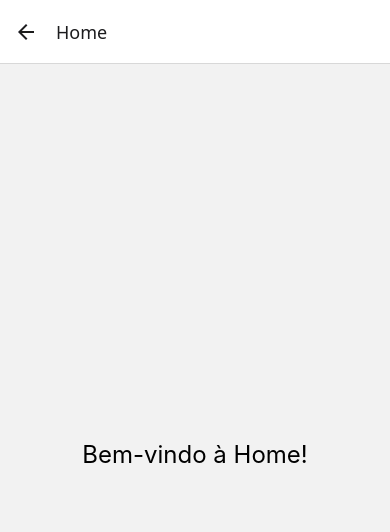
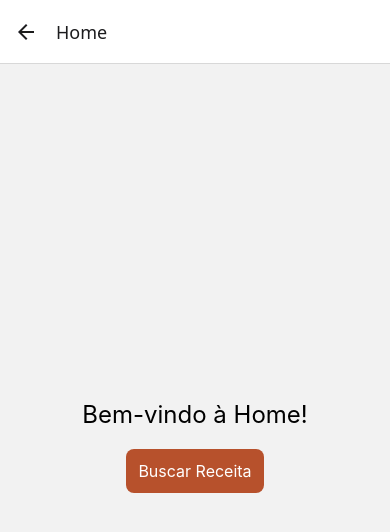
Before and after one commit to Matheusrende/My-app, a React Native app: screen /Home in a window 390 px wide. Shown: the top 532 px of the page. Built offline with nearby package versions, Linux system fonts and the light colour scheme.

Commit message:
Add recipe search feature to HomeScreen
Introduces a button to fetch a pasta recipe from an external API. Displays loading indicator and result or error message. Updates styles to support new UI elements.

```diff
--- a/screens/HomeScreen.js
+++ b/screens/HomeScreen.js
@@ -1,10 +1,32 @@
-import React from 'react';
-import { View, Text, StyleSheet } from 'react-native';
+import React, { useState } from 'react';
+import { View, Text, StyleSheet, TouchableOpacity, ActivityIndicator } from 'react-native';
 
 export default function HomeScreen() {
+  const [loading, setLoading] = useState(false);
+  const [receita, setReceita] = useState(null);
+
+  const buscarReceita = () => {
+    setLoading(true);
+    fetch('https://www.themealdb.com/api/json/v1/1/search.php?s=pasta')
+      .then(res => res.json())
+      .then(data => {
+        setReceita(data.meals ? data.meals[0].strMeal : 'Nenhuma receita encontrada');
+        setLoading(false);
+      })
+      .catch(() => {
+        setReceita('Erro ao buscar receita');
+        setLoading(false);
+      });
+  };
+
   return (
     <View style={styles.container}>
       <Text style={styles.text}>Bem-vindo à Home!</Text>
+      <TouchableOpacity style={styles.button} onPress={buscarReceita}>
+        <Text style={styles.buttonText}>Buscar Receita</Text>
+      </TouchableOpacity>
+      {loading && <ActivityIndicator size="small" color="#B7512C" />}
+      {receita && <Text style={styles.result}>{receita}</Text>}
     </View>
   );
 }
@@ -17,5 +39,22 @@ const styles = StyleSheet.create({
   },
   text: {
     fontSize: 24,
+    marginBottom: 20,
+  },
+  button: {
+    backgroundColor: '#B7512C',
+    padding: 12,
+    borderRadius: 8,
+    marginBottom: 16,
+  },
+  buttonText: {
+    color: '#fff',
+    fontSize: 16,
+  },
+  result: {
+    marginTop: 16,
+    fontSize: 18,
+    color: '#333',
+    textAlign: 'center',
   },
 });
```
